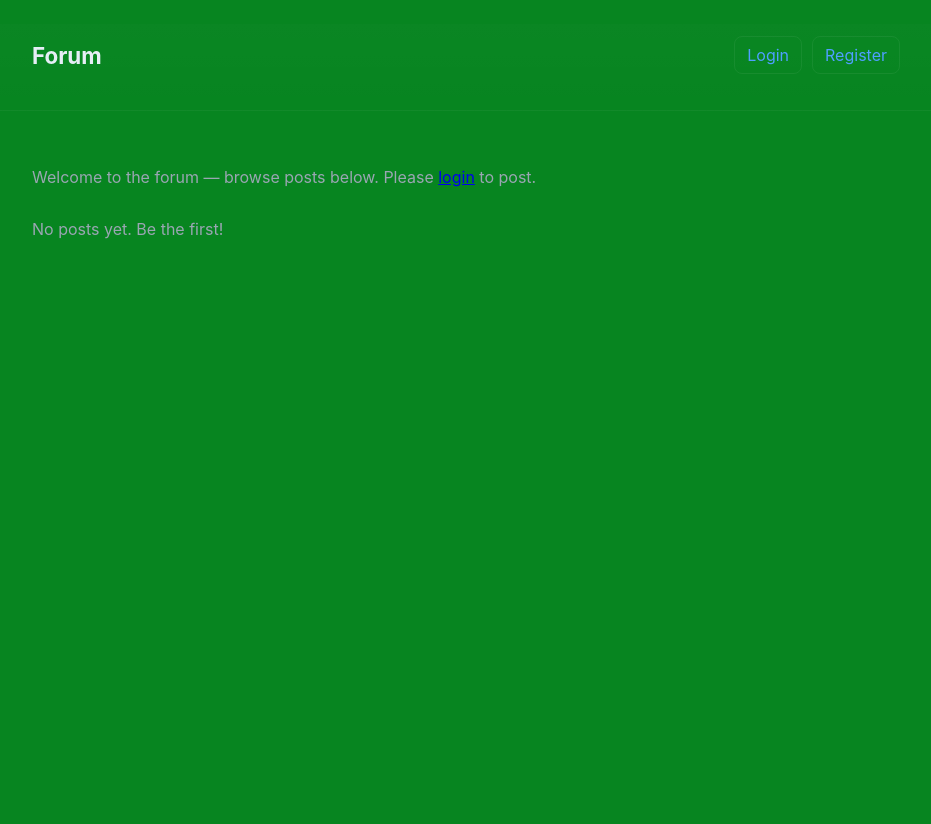
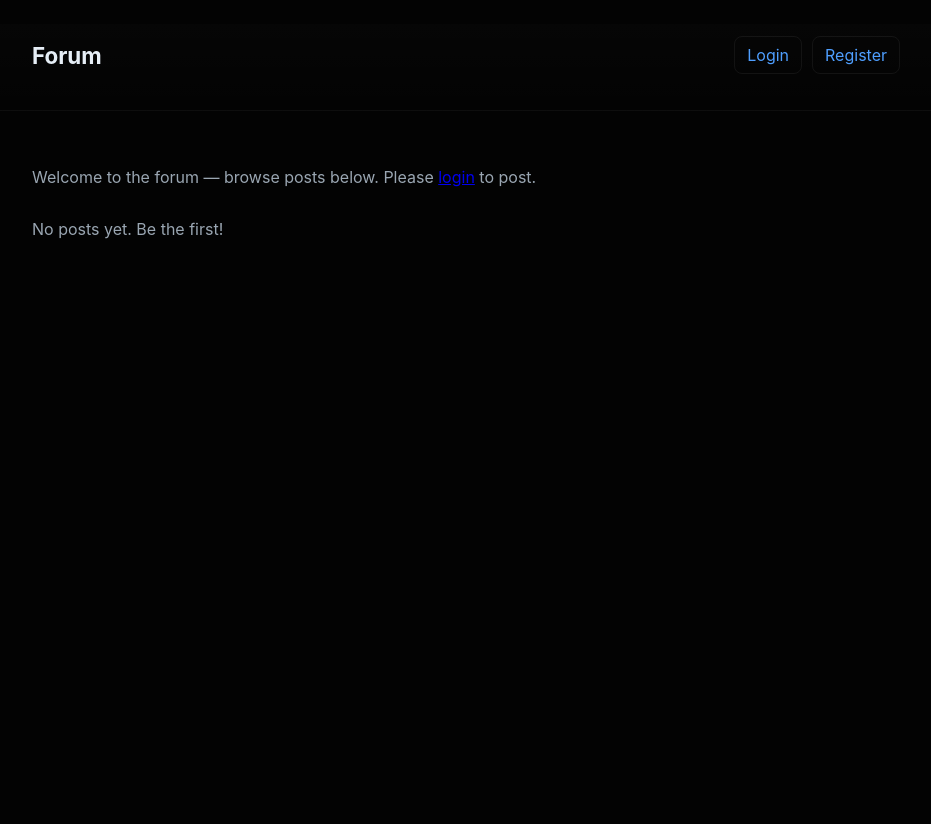
Before and after one commit to BlazJe/simpleForumDocker, a Flask app: page / in a window 1280 px wide. Shown: the whole page, without its empty margins (174-1105 px from the left). Run offline with Flask 3, Linux system fonts and the light colour scheme.

Commit message:
background

```diff
--- a/static/style.css
+++ b/static/style.css
@@ -2,7 +2,7 @@
   Dark theme variables
 */
 :root {
-  --bg: #078520;
+  --bg: #030303;
   --card: #0f1720;
   --muted: #9aa6b2;
   --text: #e6eef6;
```
